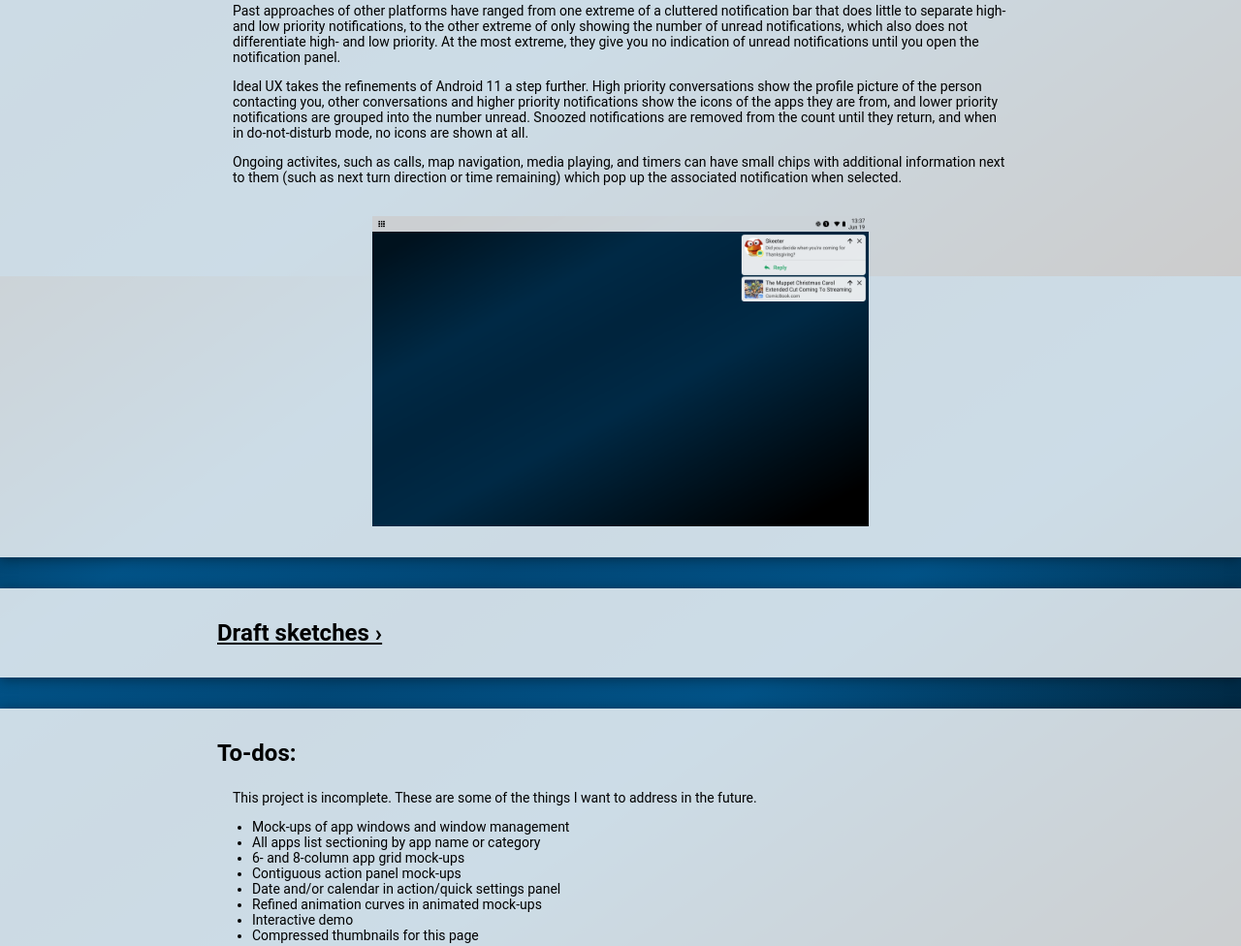
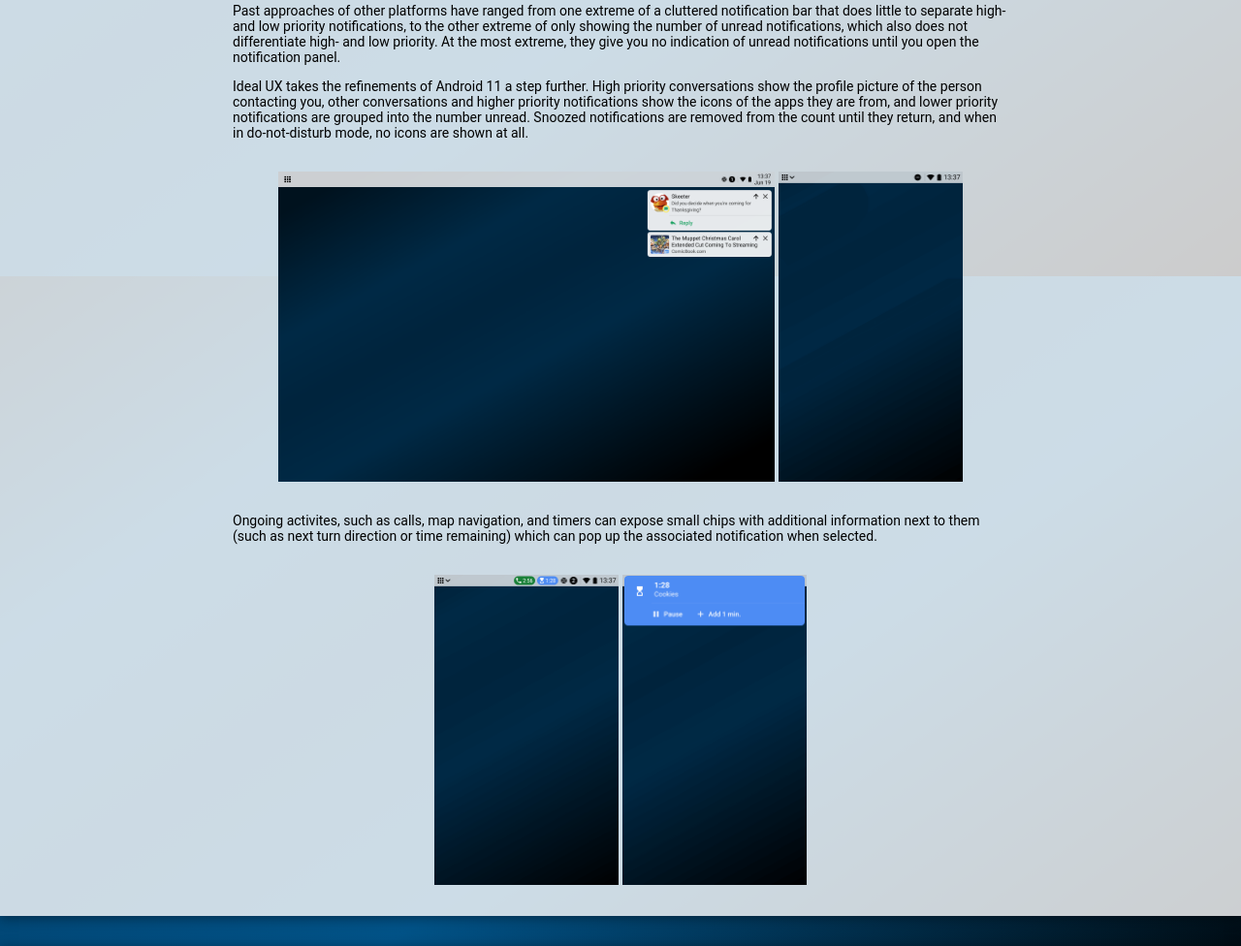
Before and after one commit to ZMYaro/ideal-ux-site, a plain HTML site: page index.html in a window 1280 px wide. Shown: the part 2115-3091 px from the top of the page at 97% size. Drawn offline with Linux system fonts and the light colour scheme.

Commit message:
Add ongoing activity chip mock-up

```diff
--- a/index.html
+++ b/index.html
@@ -67,11 +67,16 @@
 			<p>
 				Ideal UX takes the refinements of Android 11 a step further.  High priority conversations show the profile picture of the person contacting you, other conversations and higher priority notifications show the icons of the apps they are from, and lower priority notifications are grouped into the number unread.  Snoozed notifications are removed from the count until they return, and when in do-not-disturb mode, no icons are shown at all.
 			</p>
+			<figure class="img-pair">
+				<img src="mocks/mock_desktop_v9_heads_up_notifs.png" alt="The notification panel shows a Slack notification and 1 lower priority notification, as well as heads up notifications for a text message and a news headline." class="desktop" />
+				<img src="mocks/mock_mobile_v4_dnd.png" alt="The notification panel shows a do not disturb icon in place of notification icons." class="mobile" />
+			</figure>
 			<p>
-				Ongoing activites, such as calls, map navigation, media playing, and timers can have small chips with additional information next to them (such as next turn direction or time remaining) which pop up the associated notification when selected.
+				Ongoing activites, such as calls, map navigation, and timers can expose small chips with additional information next to them (such as next turn direction or time remaining) which can pop up the associated notification when selected.
 			</p>
 			<figure class="img-pair">
-				<img src="mocks/mock_desktop_v9_heads_up_notifs.png" alt="The notification panel shows a Slack notification and 1 lower priority notification, as well as heads up notifications for a text message and a news headline." class="desktop" />
+				<img src="mocks/mock_mobile_notif_chips.png" alt="The status bar includes a colored chip for an ongoing call and a colored chip for an ongoing timer next to the notification icons." class="mobile" />
+				<img src="mocks/mock_mobile_timer_chip_expanded.png" alt="The timer chip expands into a heads up notification with the timer name and buttons to pause or add a minute." class="mobile" />
 			</figure>
 		</section>
 		<section>
```
Also changed, not shown: mocks/mock_mobile_notif_chips.png (added), mocks/mock_mobile_timer_chip_expanded.png (added), mocks/mock_mobile_v4_dnd.png (added).
